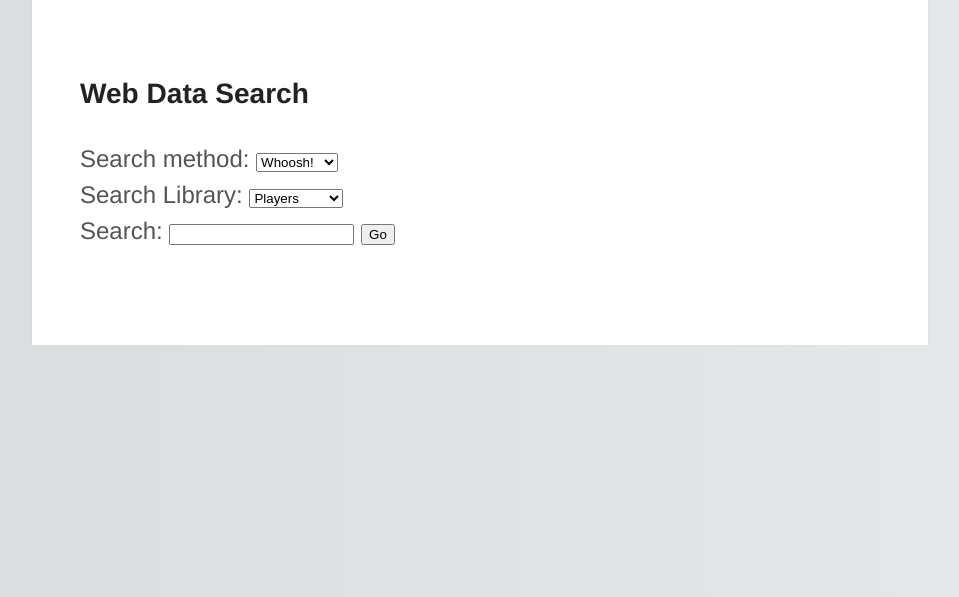
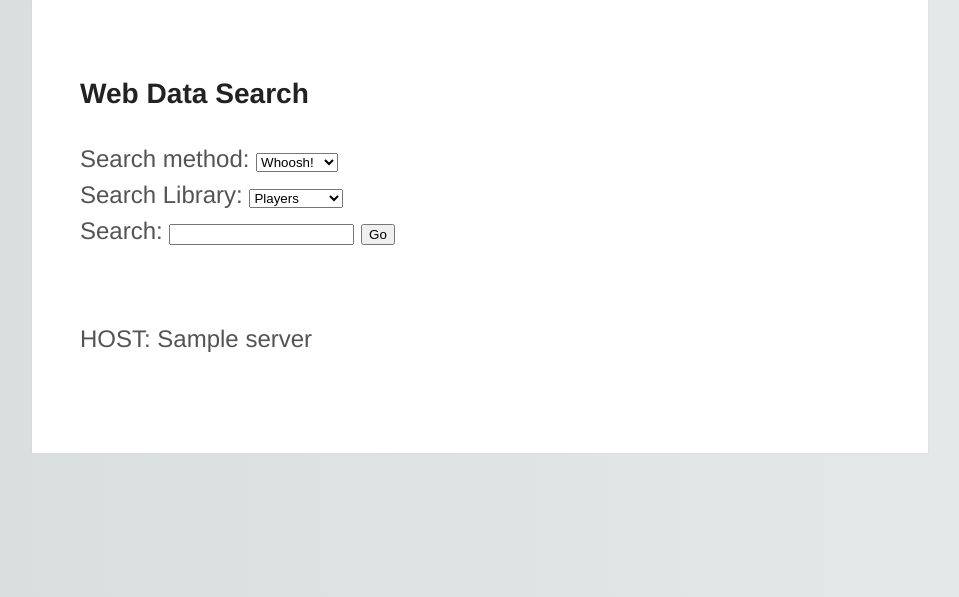
Before and after one commit to mb19/pysearch, a Flask app: template server/templates/welcome_page.html in a window 1280 px wide. Shown: the top 597 px of the page, without its empty margins (160-1119 px from the left). Run offline with Flask 2, Linux system fonts and the light colour scheme; the template is opened without the code that fills it: most values are stand-ins (such as "Sample title", 1, 10 or a date in 2020); parts of the project's set-up code (start-up, migrations or seed data) failed here and were passed over.

Commit message:
Added hostname logging.

```diff
--- a/server/main.py
+++ b/server/main.py
@@ -1,5 +1,5 @@
 from flask import Flask, render_template, url_for, request, redirect, make_response, jsonify
-
+import socket
 from searchers.all import build_searcher
 from searchers.base import SearchResult
 import httplib2
@@ -29,7 +29,8 @@ class Server(object):
 
 	@app.route('/', methods=['GET', 'POST'])
 	def index():
-		return render_template('welcome_page.html')
+		server = socket.gethostname()
+		return render_template('welcome_page.html', server=server)
 
 	@app.route('/navigate', methods=['GET'])
 	def navigate():
--- a/server/templates/welcome_page.html
+++ b/server/templates/welcome_page.html
@@ -23,5 +23,8 @@
 			<input type="text" name="searchterm" />
 			<input type="submit" value="Go" />
 		</form>
+		<br />
+		<br/>
+		<footer>HOST: {{server}}</footer>
 	</body>
 </html>
```
